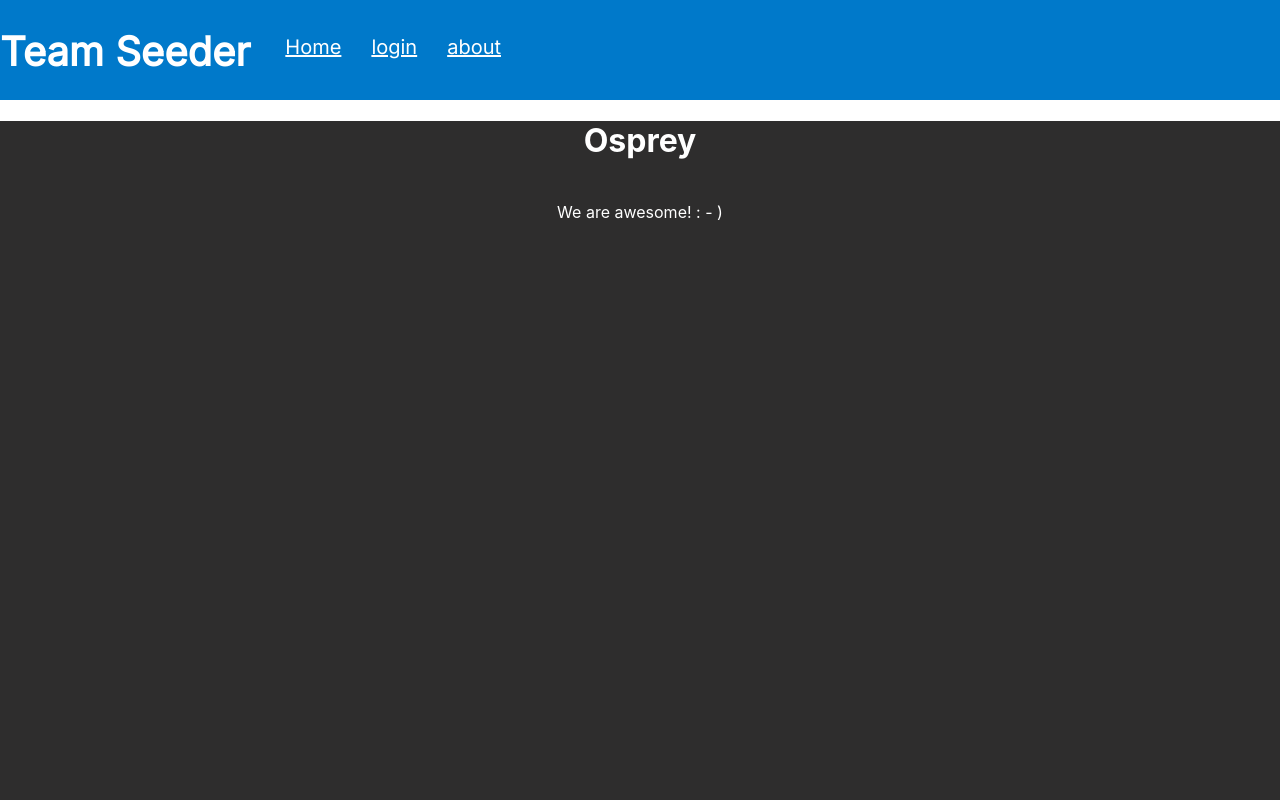
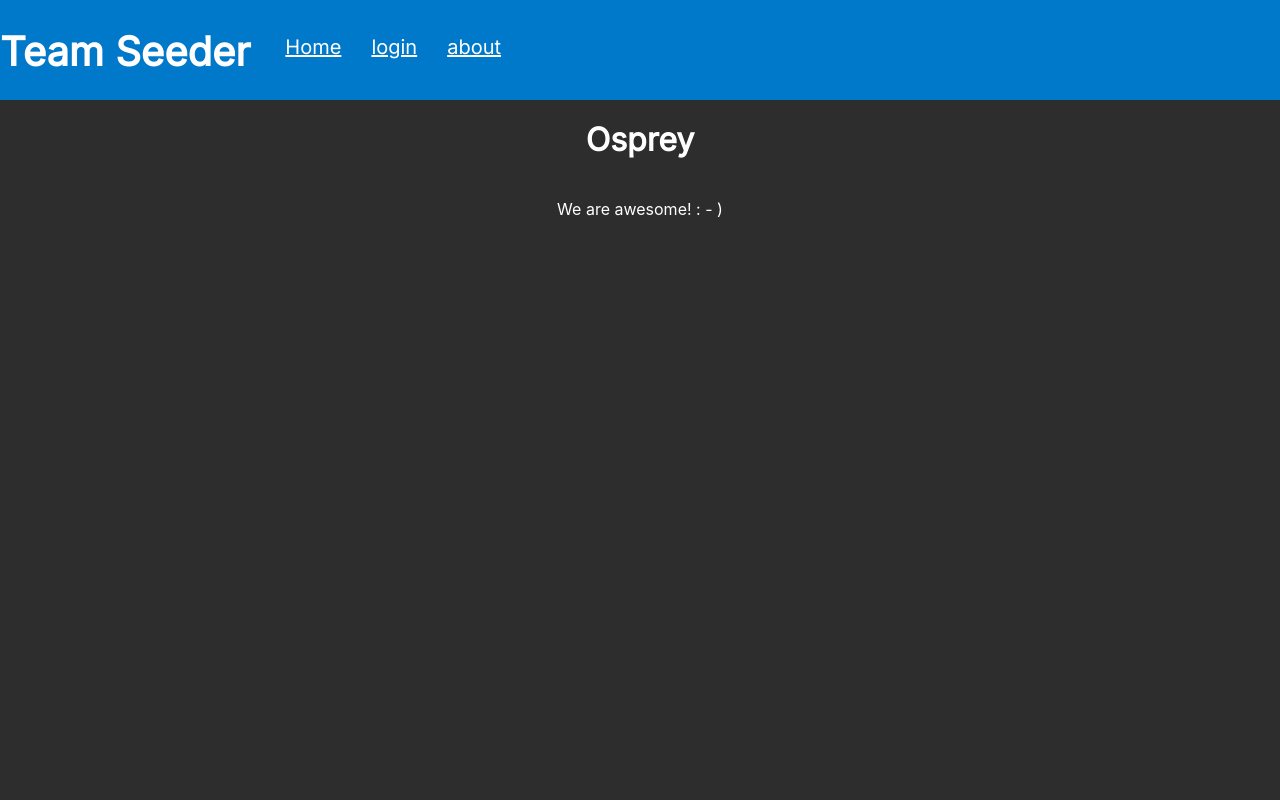
Before and after one commit to jpkravcik/team-seeder, a React (Create React App) app: page /about in a window 1280 px wide. Shown: the top 800 px of the page. Built offline with nearby package versions, Linux system fonts and the light colour scheme.

Commit message:
Fixed whitespace on about page

```diff
--- a/src/App.css
+++ b/src/App.css
@@ -169,3 +169,10 @@
 .aboutWrapper p{
     margin: 5px;
 }
+
+/* Change the h1 margin and padding, the default setting made the white space */
+.aboutWrapper h1{
+    padding: 20px;
+    margin: 0px;
+    font-family: Inter;
+}
--- a/src/index.js
+++ b/src/index.js
@@ -4,9 +4,25 @@ import './index.css';
 import App from './App';
 import reportWebVitals from './reportWebVitals';
 
+
+import Tester from './Tester';
+import Bracket from './components/Bracket'
+import Round from './components/Round'
+import Matchup from './components/Matchup'
+import Player from './components/Player'
+
+export{
+  Tester,
+  Bracket,
+  Round,
+  Matchup,
+  Player
+}
+
 ReactDOM.render(
   <React.StrictMode>
       <App />
+      {/* <Tester /> */}
   </React.StrictMode>,
   document.getElementById('root')
 );
```
